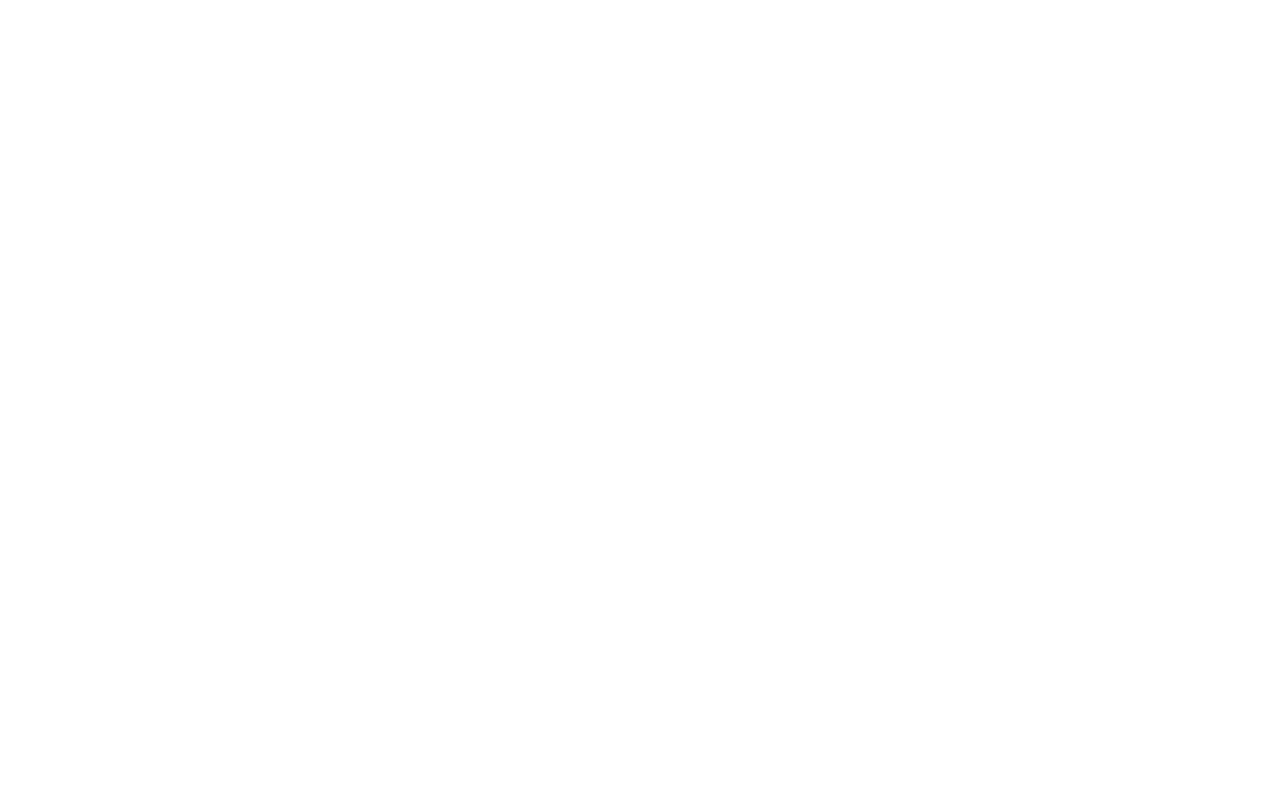
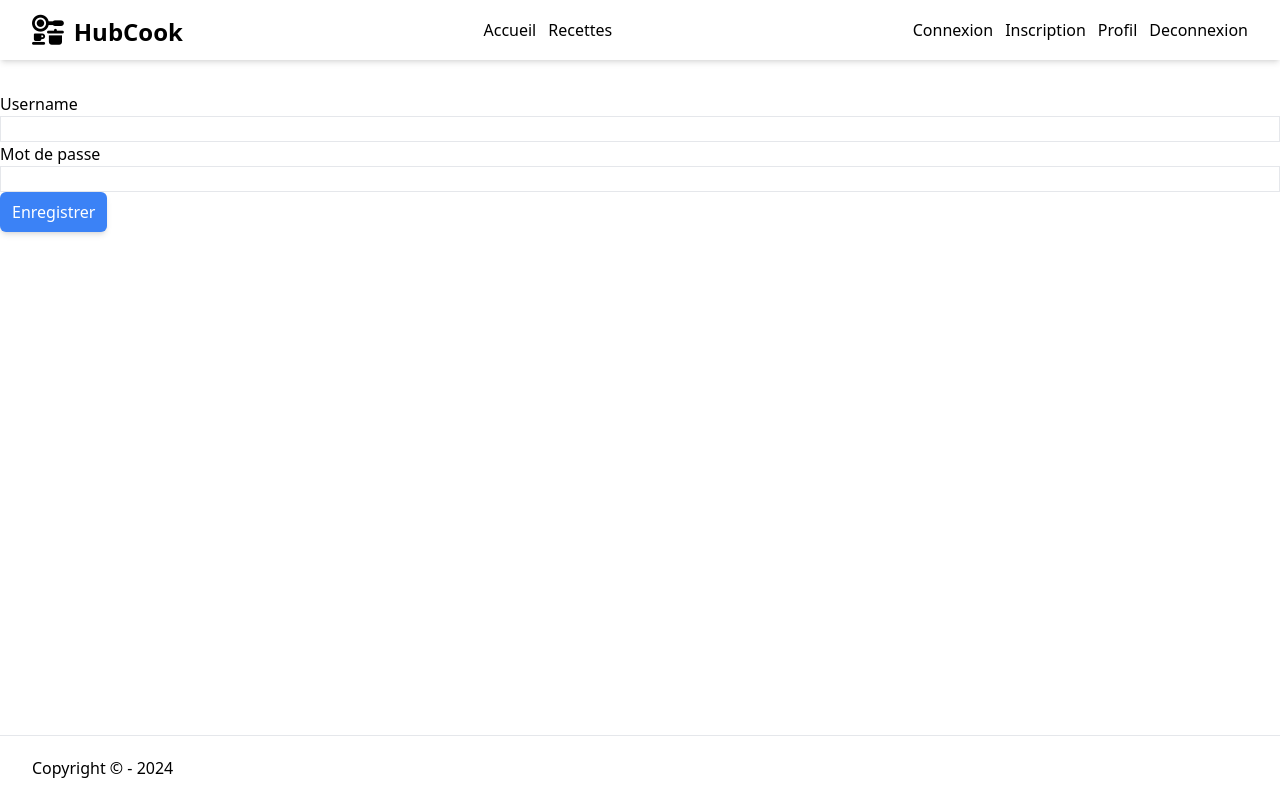
Before and after one commit to GuillemotClement/HubCook, a React (Vite) app in the folder frontend/: page /HubCook/register in a window 1280 px wide. Before the commit this address had no page. Built offline with nearby package versions, Linux system fonts and the light colour scheme.

Commit message:
Add RegisterForm and the route

```diff
--- a/frontend/src/main.tsx
+++ b/frontend/src/main.tsx
@@ -5,6 +5,7 @@
 import RootLayout from "./layout/RootLayout.tsx";
 import Homepage from "./pages/Homepage.tsx";
 import Recipes from "./pages/recipes/Recipes.tsx";
+import RegisterForm from "./pages/authentication/RegisterForm.tsx";
 
 createRoot(document.getElementById("root") as HTMLElement).render(
 	<StrictMode>
@@ -13,6 +14,7 @@
 				<Route path="/" element={<RootLayout />}>
 					<Route index element={<Homepage />} />
 					<Route path="recipes" element={<Recipes />} />
+					<Route path="/register" element={<RegisterForm />} />
 				</Route>
 			</Routes>
 		</BrowserRouter>
--- /dev/null
+++ b/frontend/src/pages/authentication/RegisterForm.tsx
@@ -0,0 +1,21 @@
+export default function RegisterForm() {
+	return (
+		<div className="">
+			<form action="">
+				<div className="flex flex-col">
+					<label htmlFor="">Username</label>
+					<input type="text" className="border" />
+				</div>
+				<div className="flex flex-col">
+					<label htmlFor="">Mot de passe</label>
+					<input type="text" className="border" />
+				</div>
+				<div className="">
+					<button className="py-2 px-3 bg-blue-500 text-white hover:bg-blue-700 shadow-md rounded-md">
+						Enregistrer
+					</button>
+				</div>
+			</form>
+		</div>
+	);
+}
```
